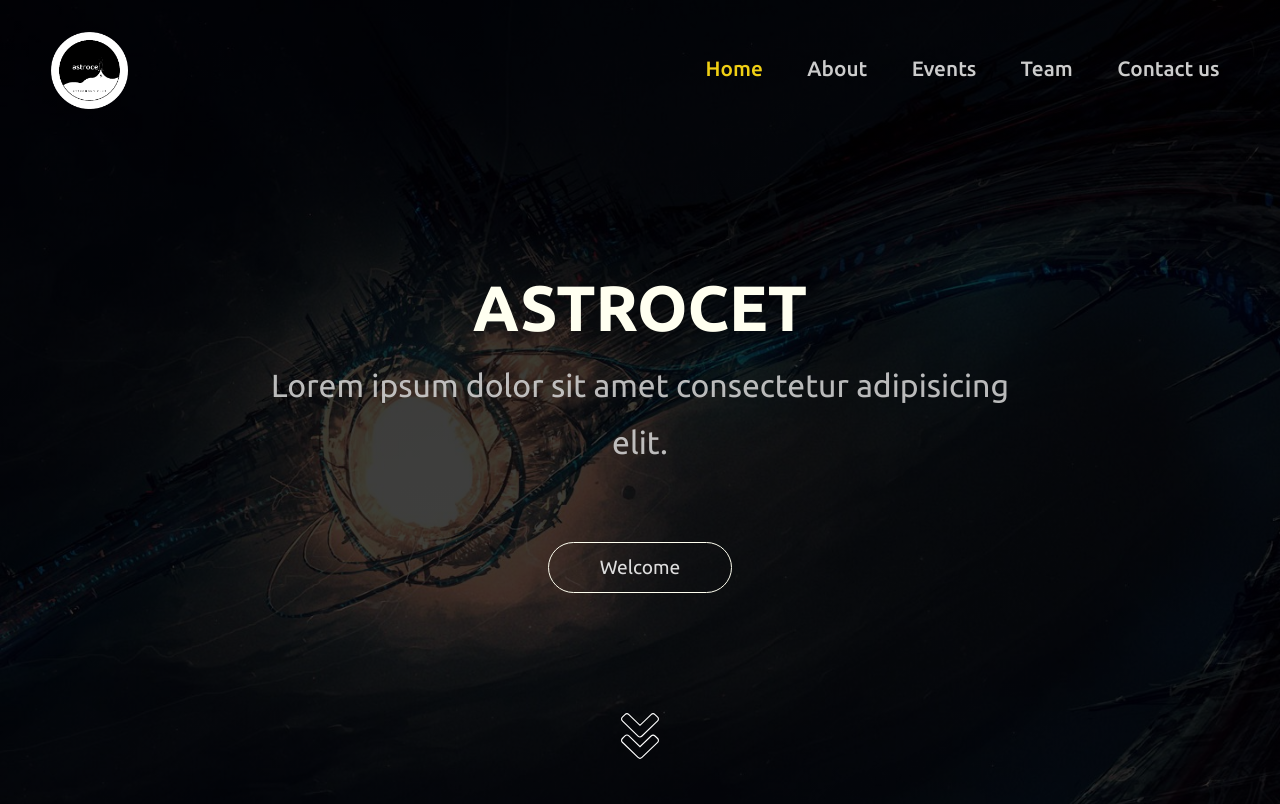
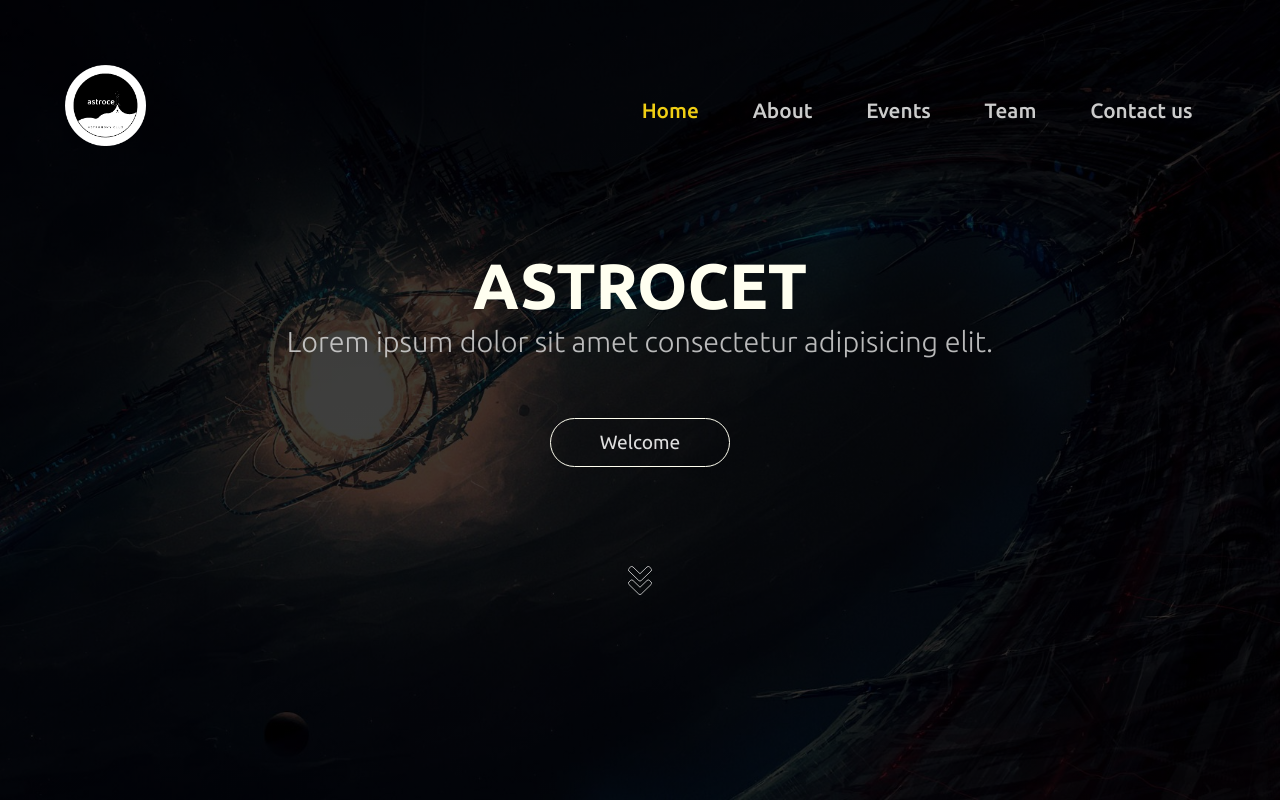
Before and after one commit to Ramya-mmp/ASTROCET_sample, a plain HTML site: page index.html in a window 1280 px wide. Shown: the top 804 px of the page. Drawn offline with Linux system fonts and the light colour scheme.

Commit message:
modified css

```diff
--- a/css/styles.css
+++ b/css/styles.css
@@ -7,66 +7,67 @@
 *
 {
     font-family: 'Ubuntu', sans-serif;
-    margin: 0 auto;
+    margin: 0px;
+    padding: 0px;
+    border: 0px;
 }
 
 a
 {
     text-decoration: none;
+    display: inline;
 }
 
-header
+.home
 {
     background-image:linear-gradient(rgba(0, 0, 0, 0.781),rgba(0, 0, 0, 0.733)) ,url("../images/background.jpg");
     background-position:left;
     background-repeat: no-repeat;
     background-size: cover;
+    height: 100%;
     width: 100%;
-    height: 120vh;
-
+}
+header
+{
+    min-height: 100vh;
 }
 
-.head_container
+.navigation
 {
-    text-align: center;
-    width: 100%;
-    height: 100vh;
+    padding: 5%;
 }
 
-.logo
+.navigation ul
 {
-    position: absolute;
-    top: 4%;
-    left: 4%;
-    width: 10%;
+    display: flex;
+    justify-content:space-between;
 }
 
-.logo img
+.hide-mobile
+{
+    display: none;
+}
+.logo a
+{
+    display: inline-block;
+}
+
+.logo, .menu
+{
+    width: 10%;
+    display: inline-block;
+}
+
+.logo img , .menu img
 {
     width: 100%;
 }
 
-.menu
-{
-
-    position: relative;
-    text-align: right;
-    width: 80%;
-    padding:40px;
-    padding-right: 10px;
-    cursor: pointer;
-
-}
-
-header li
-{
-    display: none;
-}
-
 .hero
 {
+    text-align: center;
     position: relative;
-    top: 15%;
+    padding: 25% 0%;
     color: ivory;
 }
 
@@ -80,7 +81,7 @@ header li
 {
     color: rgba(214, 214, 214, 0.863);
     font-size:1.2em ;
-    font-weight:400;
+    font-weight:300;
     line-height: 1.8em;
     padding: 0% 10%;
     margin-top: 2%;
@@ -90,7 +91,6 @@ header li
 {
     display: inline-block;
     border: 1px solid ivory;
-    //background-color: ivory;
     color: #ddd;
     border-radius: 100px;
     font-size: 1.2em;
@@ -115,11 +115,11 @@ header li
 
 
 /*for tablets*/
-@media only screen and (min-width: 600px)
+@media only screen and (min-width: 768px)
 {
-    .logo
+    .hide-mobile
     {
-        width: 8%;
+        display: inline-block;
     }
 
     .menu
@@ -127,19 +127,27 @@ header li
         display: none;
     }
 
-    .navigation
+    .logo
     {
-        position: relative;
-        text-align: right;
-        padding: 40px;
-        min-height: 70px;
+        width: 15%;
     }
+
+    .logo img
+    {
+        width: 100%;
+    }
+
     header li
     {
         list-style: none;
-        display:inline-block;
-        align-items:;
-        margin:  1.5%;
+        display: inline-block;
+    }
+
+    .nav-items
+    {
+        display: inline-block;
+        margin: 6% 3%;
+        height: 15%;
     }
 
     header li a
@@ -147,7 +155,7 @@ header li
         color:  #ccc;
         font-size: 1em;
         font-weight: 500;
-        padding: 3px;
+        padding:25px;
         text-shadow: #999;
         transition: .5s;
     }
@@ -164,7 +172,7 @@ header li
 
     .hero
     {
-        top: 15%;
+        padding: 2%;
     }
 
     .hero .tagline
@@ -186,15 +194,30 @@ header li
 /*for Desktop*/
 @media only screen and (min-width: 992px)
 {
+
+    .navigation{
+        padding:2% ;
+    }
+
     .logo
     {
-        width: 6%;
+        width: 7%;
+        margin: 3%;
     }
 
+    .logo a
+    {
+        padding: 3%;
+    }
 
     header li a
     {
         font-size: 1.3em;
+    }
+
+    .hero
+    {
+        padding: 2%;
     }
 
     .hero h1
@@ -205,21 +228,19 @@ header li
     .hero .tagline
     {
         padding: 0% 20%;
-        font-size:2em ;
-        margin-top: 1%;
+        font-size:1.8em ;
+        margin-top: -.5%;
     }
 
     #welcome
     {
-        margin-top: 70px;
         padding:1% 4%;
     }
 
     .scroll
     {
         display: block;
-        position: relative;
-        top:30%;
+        margin: 8% 0% 2%;
         transition: .8s;
     }
 
@@ -227,7 +248,6 @@ header li
     {
         transform: translateY(40px );
         transition-timing-function: ease-in;
-
     }
 
 }
--- a/index.html
+++ b/index.html
@@ -4,40 +4,40 @@
     <meta charset="UTF-8">
     <meta name="viewport" content="width=device-width, initial-scale=1.0">
     <title>ASTROCET_sample</title>
-    <link rel="icon" href="images/logo.png" >
+    <link rel="icon" href="images/logo.png" type="shortcut-icon">
     <link rel="stylesheet" href="css/styles.css">
 </head>
 <body>
+    <section class="home">
         <header>
-        <div class="head_container">
-            <nav>
-                <div class="logo">
-                    <a href="index.html">
-                        <img src="images/logo.png" alt="logo">
-                    </a>
-                </div>
-                <div class="menu">
-                    <img src="images/menu.svg" alt="menu" width="10%">
-                </div>
-                <div class="navigation">
+            <nav class="navigation">
                 <ul>
+                    <li class="logo show-mobile">
+                        <a href="index.html"><img src="images/logo.png" alt="logo"></a>
+                    </li>
+                    <li class="menu show-mobile">
+                        <img src="images/menu.svg" alt="menu">
+                    </li>
+                    <span class="nav-items hide-mobile">
                         <li><a href="index.html" class="active">Home</a></li>
                         <li><a href="#">About</a></li>
                         <li><a href="#">Events</a></li>
                         <li><a href="#">Team</a></li>
                         <li><a href="#">Contact us</a></li>
+                    </span>
+
                 </ul>
-                </div>
             </nav>
             <div class="hero">
                 <h1>ASTROCET</h1>
                 <p class="tagline">Lorem ipsum dolor sit amet consectetur adipisicing elit.</p>
                 <a href="#" id="welcome">Welcome</a>
-            </div>
                 <div class="scroll">
-                <img src="images/scroll.svg" alt="scroll trigger" width="3%">
+                    <img src="images/scroll.svg" alt="scroll trigger" width="2%">
                 </div>
             </div>
+
         </header>
+    </section>
 </body>
 </html>
```
Lines whose indentation alone changed are shown as unchanged.
